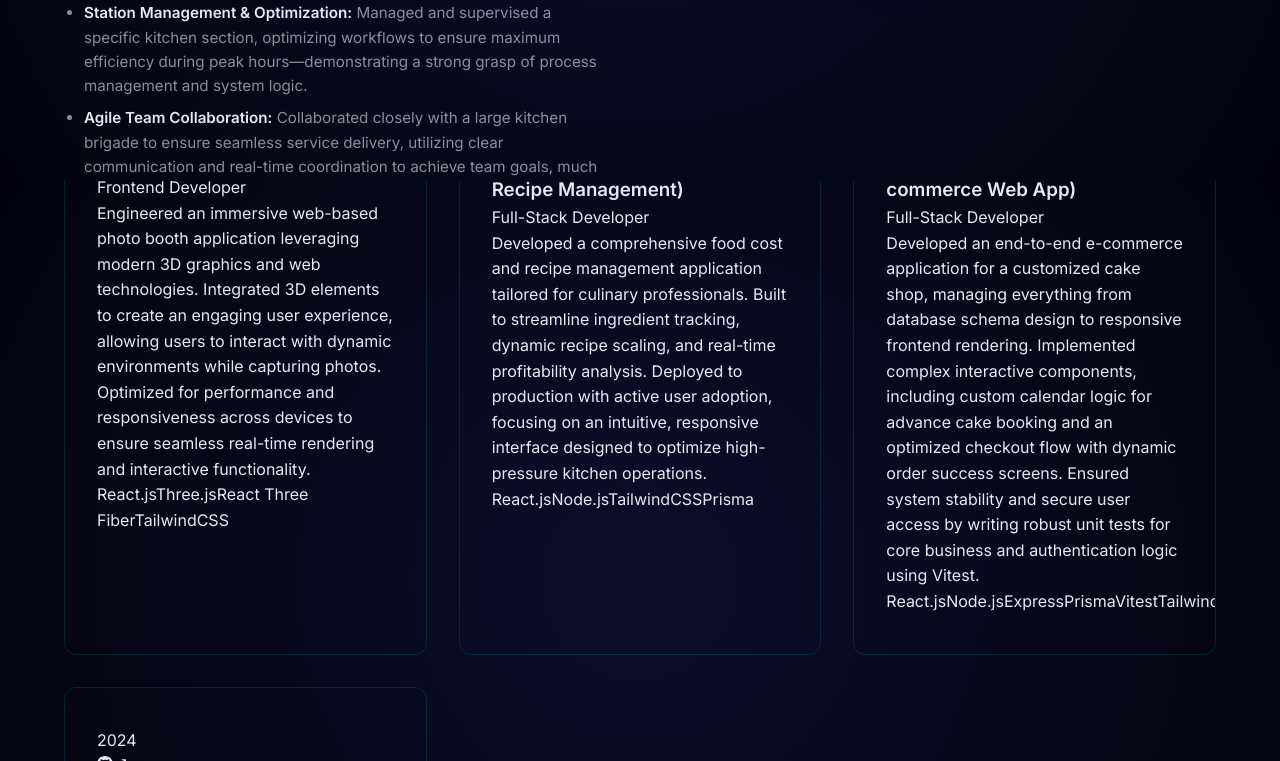
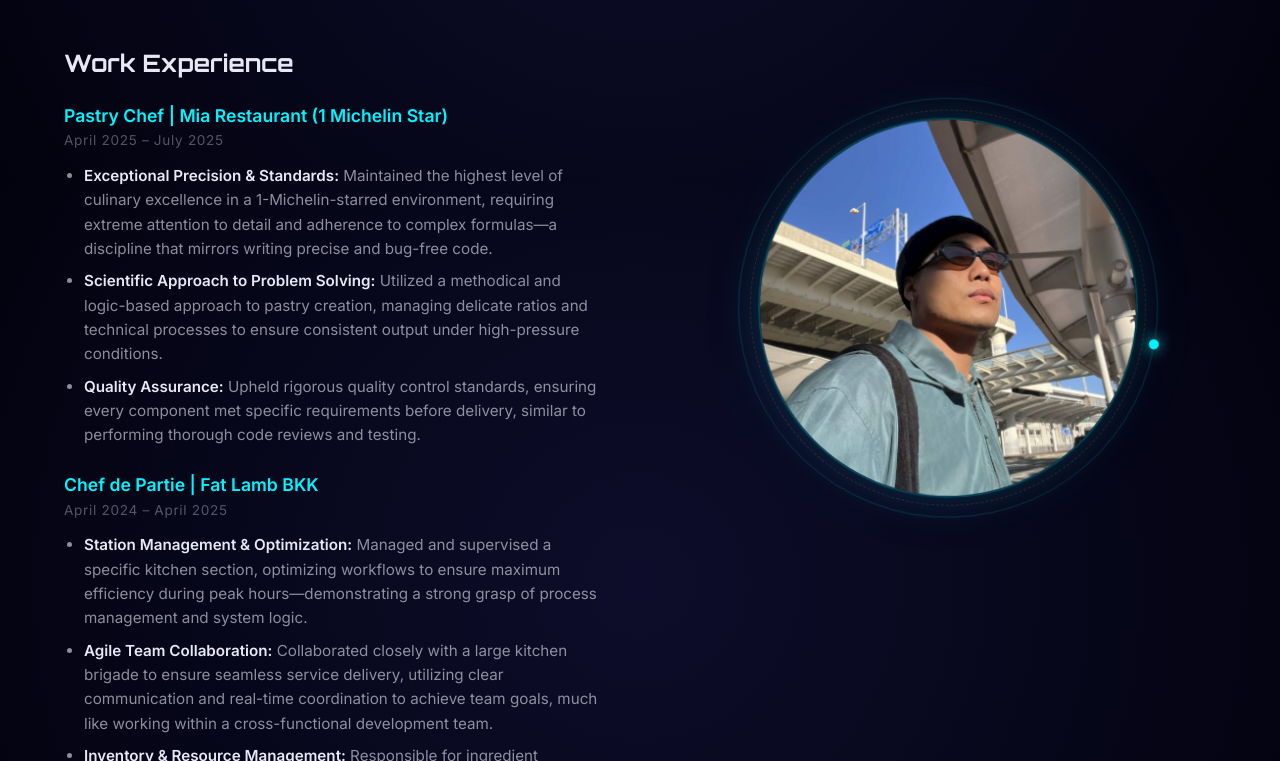
Before and after one commit to Patipatpatlom/BestPortfolio, a React (Vite) app: page / in a window 1280 px wide. Shown: the part 1419-2180 px from the top of the page. Built offline with nearby package versions, Linux system fonts and the light colour scheme.

Commit message:
Fix UI issues: correct project card class names and fix section overlap

```diff
--- a/src/components/Projects/Projects.tsx
+++ b/src/components/Projects/Projects.tsx
@@ -63,17 +63,18 @@ function ProjectCard({ project, index }: CardProps) {
       onMouseMove={onMouseMove}
       onMouseLeave={onMouseLeave}
     >
-      <div className={styles.cardBg} />
+      <div className={styles.cardGlow} />
 
-      <div className={styles.cardTop}>
-        <span className={styles.cardYear}>{project.year}</span>
-        <div className={styles.cardLinks}>
+      <div className={styles.cardContent}>
+        <div className={styles.cardHeader}>
+          <span className={styles.year}>{project.year}</span>
+          <div className={styles.links}>
             {project.links.github && (
               <a
                 href={project.links.github}
                 target="_blank"
                 rel="noopener noreferrer"
-              className={styles.cardLink}
+                className={styles.iconLink}
                 data-hover
                 aria-label={`${project.title} GitHub`}
               >
@@ -85,7 +86,7 @@ function ProjectCard({ project, index }: CardProps) {
                 href={project.links.live}
                 target="_blank"
                 rel="noopener noreferrer"
-              className={styles.cardLink}
+                className={styles.iconLink}
                 data-hover
                 aria-label={`${project.title} live demo`}
               >
@@ -95,14 +96,15 @@ function ProjectCard({ project, index }: CardProps) {
           </div>
         </div>
 
-      <h3 className={styles.cardTitle}>{project.title}</h3>
-      <p className={styles.cardRole}>{project.role}</p>
-      <p className={styles.cardDesc}>{project.description}</p>
+        <h3 className={styles.title}>{project.title}</h3>
+        <p className={styles.role}>{project.role}</p>
+        <p className={styles.description}>{project.description}</p>
 
-      <div className={styles.techStack}>
+        <div className={styles.techList}>
           {project.tech.map((t) => (
-          <span key={t} className={styles.techTag}>{t}</span>
+            <span key={t} className={styles.techItem}>{t}</span>
           ))}
+        </div>
       </div>
     </div>
   );
--- a/src/index.css
+++ b/src/index.css
@@ -103,14 +103,12 @@ html {
 }
 
 section {
-  position: sticky;
-  top: 0;
-  height: 100vh;
+  position: relative;
+  min-height: 100vh;
   width: 100%;
   display: flex;
   align-items: center;
   justify-content: center;
-  overflow: hidden;
   /* Removed solid backgrounds to show StarField and Bubbles */
   background: transparent;
 }
```
Lines whose indentation alone changed are shown as unchanged.
